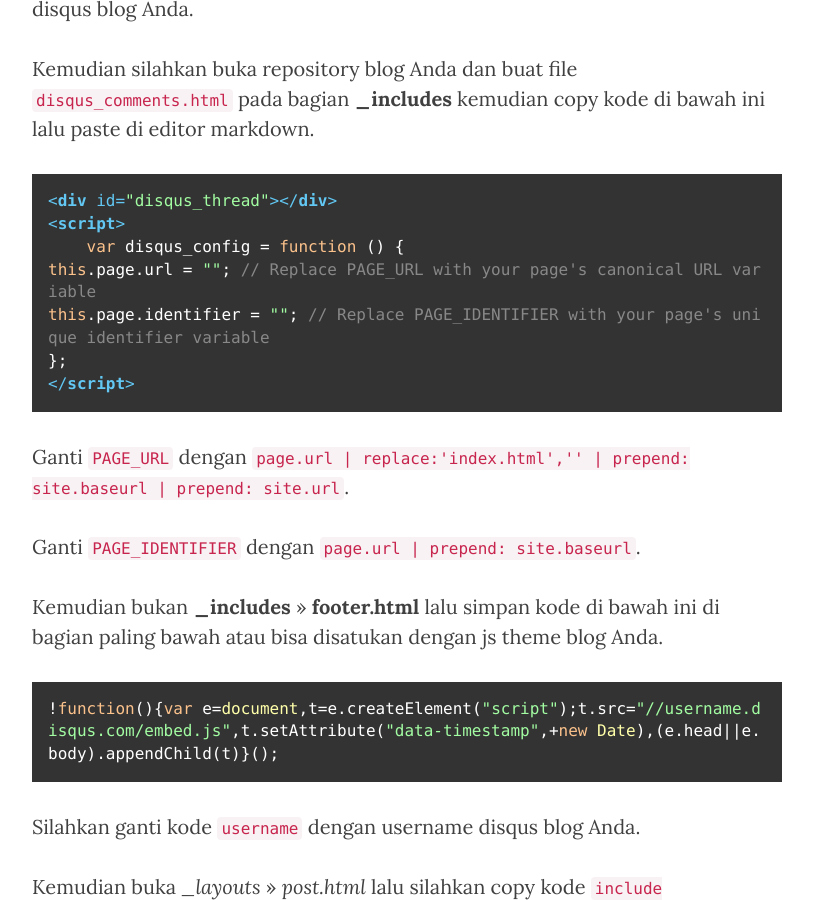
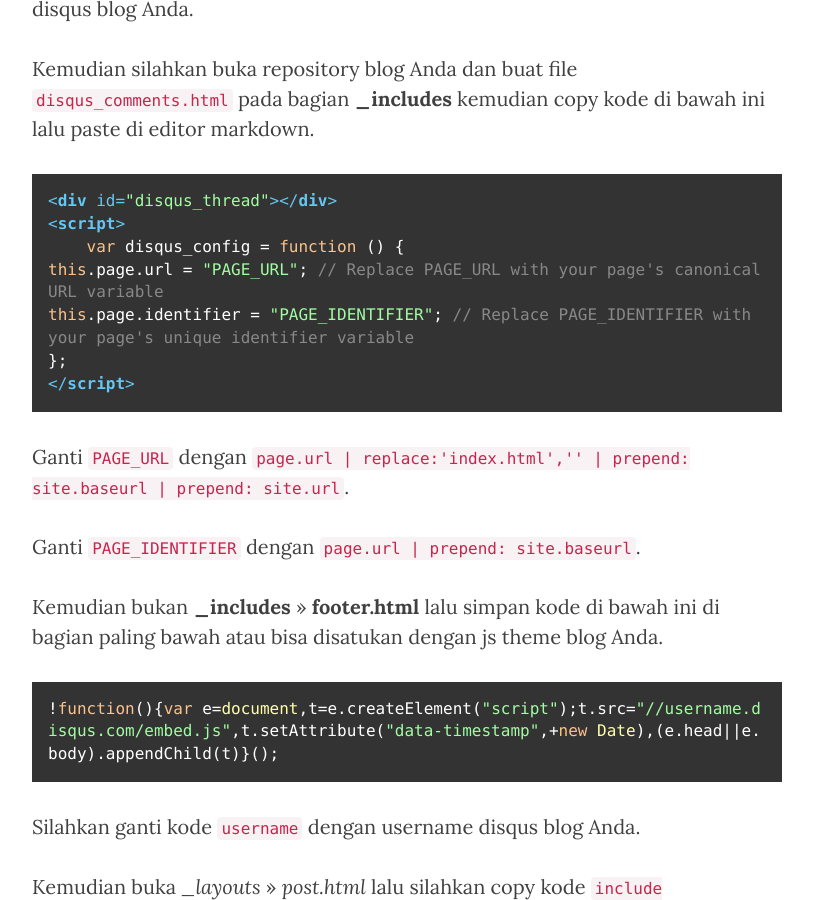
Before and after one commit to KompiAjaib/kompiajaib.github.io, a Jekyll site: the page built from _posts/2016-06-01-memasang-komentar-disqus-pada-github-pages.markdown, in a window 1280 px wide and 900 px high, scrolled down 988 px. Shown: the whole window, without its empty margins (233-1046 px from the left). Built offline with Jekyll 4.4.1, drawn with Linux system fonts in a browser that asks for light colours; nearby versions of some CDN libraries; comment, search, counter and statistics services are not loaded.

Commit message:
Update 2016-06-01-memasang-komentar-disqus-pada-github-pages.markdown

````diff
--- a/_posts/2016-06-01-memasang-komentar-disqus-pada-github-pages.markdown
+++ b/_posts/2016-06-01-memasang-komentar-disqus-pada-github-pages.markdown
@@ -24,8 +24,8 @@ Kemudian silahkan buka repository blog Anda dan buat file `disqus_comments.html`
 <div id="disqus_thread"></div>
 <script>
     var disqus_config = function () {
-this.page.url = "{{PAGE_URL}}"; // Replace PAGE_URL with your page's canonical URL variable
-this.page.identifier = "{{PAGE_IDENTIFIER}}"; // Replace PAGE_IDENTIFIER with your page's unique identifier variable
+this.page.url = "{{"PAGE_URL"}}"; // Replace PAGE_URL with your page's canonical URL variable
+this.page.identifier = "{{"PAGE_IDENTIFIER"}}"; // Replace PAGE_IDENTIFIER with your page's unique identifier variable
 };
 </script>
 ```
````
